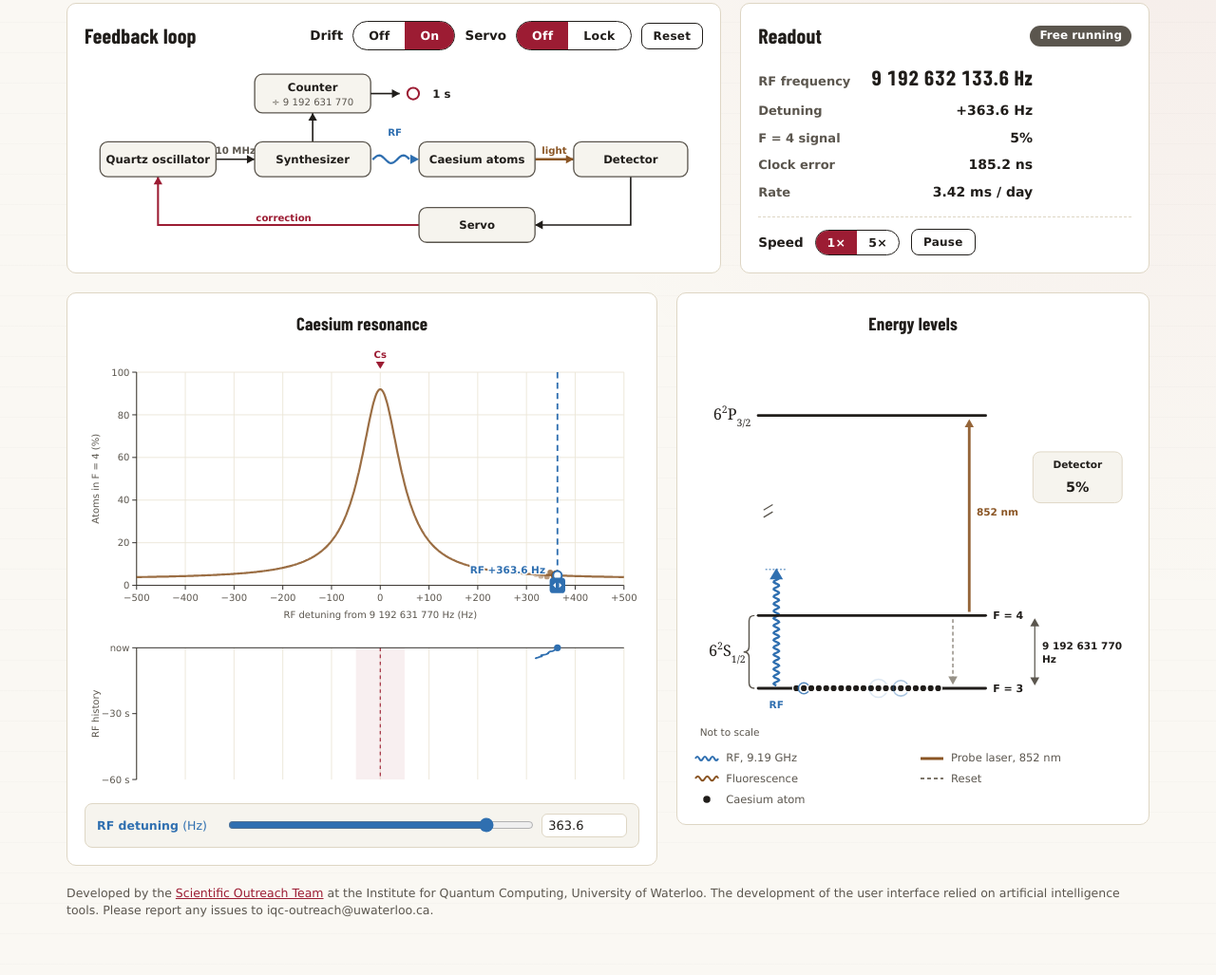
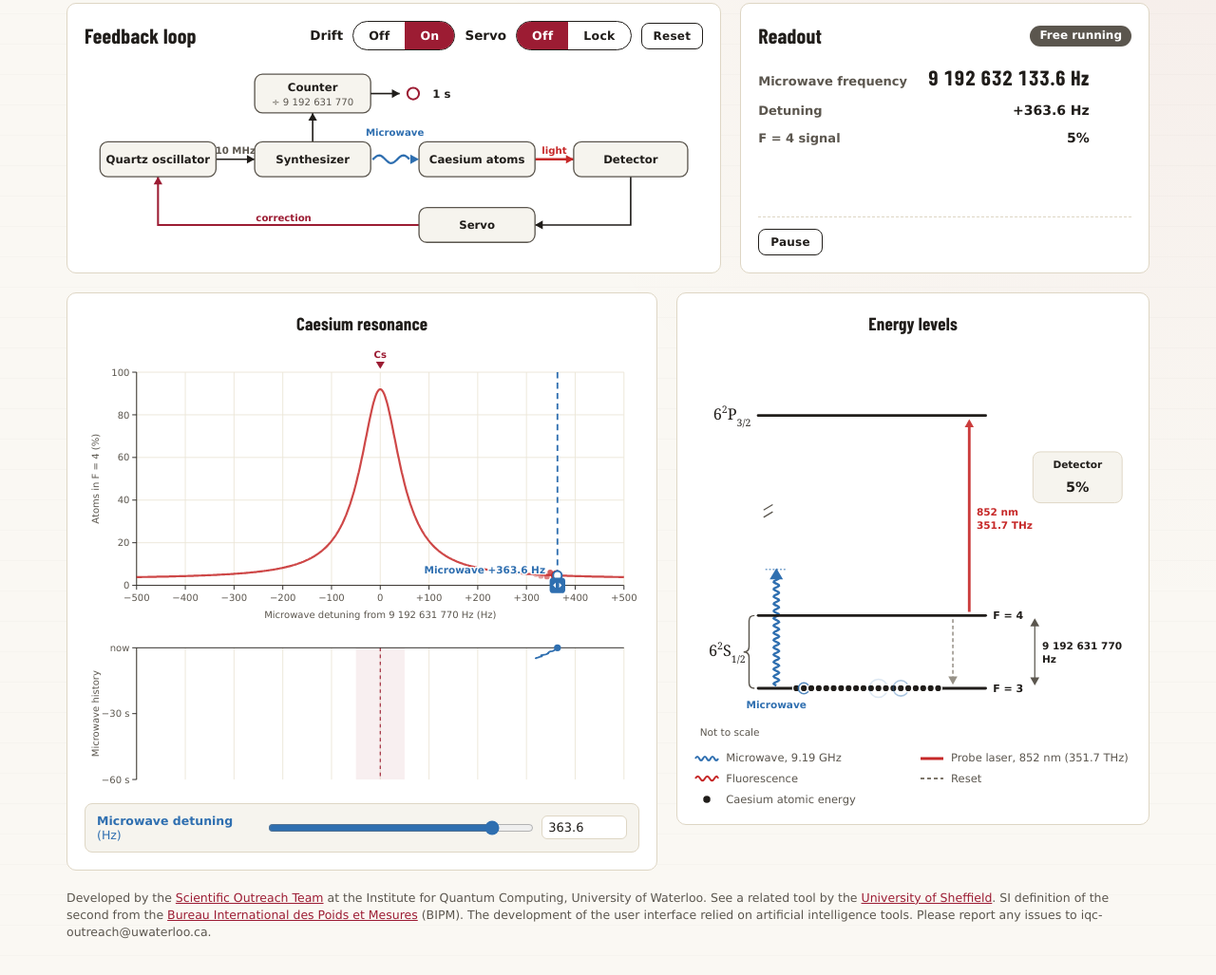
Before and after one commit to IQC-Scientific-Outreach/atomic-clock, a plain HTML site: page index.html in a window 1280 px wide. Shown: the part 131-1158 px from the top of the page at 95% size. Drawn offline with nearby package versions, Linux system fonts and the light colour scheme.

Commit message:
Relabel RF as microwave, simplify readout and controls, add references
- Call the 9.19 GHz drive microwave throughout
- Hide clock error and rate readouts; remove the speed switch (keep Pause)
- Show the 852 nm probe also as 351.7 THz, coloured dim red
- Legend: 'Caesium atomic energy' for the atom markers
- Footer: related University of Sheffield tool and the BIPM SI brochure

Co-Authored-By: Claude Opus 5.5 <noreply@anthropic.com>
Claude-Session: https://claude.ai/code/session_01BToXx8HfyT8nKZezgZBfQf

```diff
--- a/index.html
+++ b/index.html
@@ -18,7 +18,7 @@
     --crimson-tint: #f3e3e6;
     --grid: #ece6d8;
     --field: #f6f4ee;
-    --ir: #8a5524;         /* 852 nm probe light and fluorescence (false colour) */
+    --ir: #c62828;         /* 852 nm probe light and fluorescence: near-IR, seen by eye as dim red */
     --rf: #2f6fb0;         /* microwave drive */
     --rf-tint: #e3edf7;
     --ok: #1f7a3a;         /* locked */
@@ -107,7 +107,7 @@
   #plot{ touch-action: pan-y; cursor: ew-resize; }
   #plot .axis, #loop .axis{ stroke: var(--ink); stroke-width: 1; }
   #plot .gridline{ stroke: var(--grid); stroke-width: 1; }
-  .rf-row{ display:grid; grid-template-columns: 130px minmax(60px,1fr) 90px; gap:8px; align-items:center; margin-top: 10px;
+  .rf-row{ display:grid; grid-template-columns: 172px minmax(60px,1fr) 90px; gap:8px; align-items:center; margin-top: 10px;
     padding: 10px 12px; background: var(--field); border: 1px solid var(--line); border-radius: 8px; }
   .rf-row .plabel{ color: var(--rf); }
   @media (max-width: 560px){ .rf-row{ grid-template-columns: minmax(0,1fr) 90px; } .rf-row .plabel{ grid-column: 1 / -1; } }
@@ -160,19 +160,12 @@
       <div class="panel-head"><h2 class="panel-title">Readout</h2><span class="pill" id="status">Free running</span></div>
       <div class="readout-body">
         <dl class="notable-list">
-          <dt>RF frequency</dt><dd class="big" id="ro-f"></dd>
+          <dt>Microwave frequency</dt><dd class="big" id="ro-f"></dd>
           <dt>Detuning</dt><dd id="ro-d"></dd>
           <dt>F = 4 signal</dt><dd id="ro-s"></dd>
-          <dt>Clock error</dt><dd id="ro-e"></dd>
-          <dt>Rate</dt><dd id="ro-r"></dd>
         </dl>
       </div>
       <div class="sim-row">
-        <span class="label" id="speed-label">Speed</span>
-        <div class="mode-switch small" role="group" aria-labelledby="speed-label">
-          <button id="speed-1" type="button" class="active" aria-pressed="true">1&times;</button>
-          <button id="speed-5" type="button" aria-pressed="false">5&times;</button>
-        </div>
         <button class="btn" id="pause" type="button" aria-pressed="false">Pause</button>
       </div>
     </section>
@@ -182,23 +175,23 @@
     <section class="panel" aria-label="Caesium resonance">
       <h2 class="sr-only">Caesium resonance</h2>
       <p class="plot-title"><b>Caesium resonance</b></p>
-      <div class="svgwrap"><svg id="plot" viewBox="0 0 640 520" role="img" aria-label="Fraction of atoms in F = 4 versus RF detuning, with the RF frequency history below"></svg></div>
+      <div class="svgwrap"><svg id="plot" viewBox="0 0 640 520" role="img" aria-label="Fraction of atoms in F = 4 versus microwave detuning, with the microwave frequency history below"></svg></div>
       <div class="rf-row">
-        <label class="plabel" for="rf-num">RF detuning <span class="unit">(Hz)</span></label>
-        <input type="range" id="rf-range" min="-500" max="500" step="0.1" aria-label="RF detuning">
+        <label class="plabel" for="rf-num">Microwave detuning <span class="unit">(Hz)</span></label>
+        <input type="range" id="rf-range" min="-500" max="500" step="0.1" aria-label="Microwave detuning">
         <input type="number" id="rf-num" min="-500" max="500" step="1">
       </div>
     </section>
     <section class="panel" aria-label="Energy-level diagram">
       <h2 class="sr-only">Energy-level diagram</h2>
       <p class="plot-title"><b>Energy levels</b></p>
-      <div class="svgwrap diag-wrap"><svg id="diagram" viewBox="0 0 480 440" role="img" aria-label="Caesium energy levels: hyperfine ground states F = 3 and F = 4, RF drive and 852 nm probe"></svg><svg id="anim" viewBox="0 0 480 440" aria-hidden="true" focusable="false"></svg></div>
+      <div class="svgwrap diag-wrap"><svg id="diagram" viewBox="0 0 480 440" role="img" aria-label="Caesium energy levels: hyperfine ground states F = 3 and F = 4, microwave drive and 852 nm (351.7 THz) probe"></svg><svg id="anim" viewBox="0 0 480 440" aria-hidden="true" focusable="false"></svg></div>
       <div class="legend" role="group" aria-label="Legend">
-        <span><svg width="26" height="10" aria-hidden="true" focusable="false"><path d="M1 5 q2 -4 4 0 t4 0 t4 0 t4 0 t4 0 t4 0" fill="none" stroke="var(--rf)" stroke-width="2"/></svg>RF, 9.19 GHz</span>
-        <span><svg width="26" height="10" aria-hidden="true" focusable="false"><line x1="1" y1="5" x2="25" y2="5" stroke="var(--ir)" stroke-width="3"/></svg>Probe laser, 852 nm</span>
+        <span><svg width="26" height="10" aria-hidden="true" focusable="false"><path d="M1 5 q2 -4 4 0 t4 0 t4 0 t4 0 t4 0 t4 0" fill="none" stroke="var(--rf)" stroke-width="2"/></svg>Microwave, 9.19 GHz</span>
+        <span><svg width="26" height="10" aria-hidden="true" focusable="false"><line x1="1" y1="5" x2="25" y2="5" stroke="var(--ir)" stroke-width="3"/></svg>Probe laser, 852 nm (351.7 THz)</span>
         <span><svg width="26" height="12" aria-hidden="true" focusable="false"><path d="M1 6 Q3.5 1.5 6 6 T11 6 T16 6 T21 6 T25 6" fill="none" stroke="var(--ir)" stroke-width="2"/></svg>Fluorescence</span>
         <span><svg width="26" height="10" aria-hidden="true" focusable="false"><line x1="1" y1="5" x2="25" y2="5" stroke="var(--dark)" stroke-width="2" stroke-dasharray="4 3"/></svg>Reset</span>
-        <span><svg width="26" height="12" aria-hidden="true" focusable="false"><circle cx="13" cy="6" r="4.5" fill="var(--ink)" stroke="var(--paper)" stroke-width="1.5"/></svg>Caesium atom</span>
+        <span><svg width="26" height="12" aria-hidden="true" focusable="false"><circle cx="13" cy="6" r="4.5" fill="var(--ink)" stroke="var(--paper)" stroke-width="1.5"/></svg>Caesium atomic energy</span>
       </div>
       <p class="sr-only" id="sr-status" role="status" aria-live="polite"></p>
     </section>
@@ -206,7 +199,7 @@
 
   </main>
 
-  <footer class="note-f">Developed by the <a href="https://uwaterloo.ca/institute-for-quantum-computing/outreach" target="_blank" rel="noopener noreferrer">Scientific Outreach Team</a> at the Institute for Quantum Computing, University of Waterloo. The development of the user interface relied on artificial intelligence tools. Please report any issues to iqc-outreach@uwaterloo.ca.</footer>
+  <footer class="note-f">Developed by the <a href="https://uwaterloo.ca/institute-for-quantum-computing/outreach" target="_blank" rel="noopener noreferrer">Scientific Outreach Team</a> at the Institute for Quantum Computing, University of Waterloo. See a related tool by the <a href="https://www.pieter-kok.staff.shef.ac.uk/interactive/fig4-5/fig4-5.html" target="_blank" rel="noopener noreferrer">University of Sheffield</a>. SI definition of the second from the <a href="https://www.bipm.org/en/publications/si-brochure" target="_blank" rel="noopener noreferrer">Bureau International des Poids et Mesures</a> (BIPM). The development of the user interface relied on artificial intelligence tools. Please report any issues to iqc-outreach@uwaterloo.ca.</footer>
 </div>
 
 <script>
@@ -227,7 +220,7 @@ const DITHER = GAMMA / 2;           // servo probes either side of the line, at
 const GAIN = 0.42, NEFF = 300;      // servo gain; atoms per measurement (sets the shot noise)
 const SEARCH_THRESH = 0.2, SEARCH_STEP = 100;
 const FMIN = -500, FMAX = 500, NAT = 20, HIST_S = 60;
-const SHOT_MS = { 1: 1000, 5: 240 };
+const SHOT_S = 1;                   // one measurement cycle, seconds
 const DEF_Q = 320;
 const reduce = !!(window.matchMedia && matchMedia("(prefers-reduced-motion: reduce)").matches);
 const P = d => PMIN + (PMAX - PMIN) / (1 + (2 * d / GAMMA) ** 2);
@@ -235,8 +228,8 @@ function gauss(){ let u = 0; while (!u) u = Math.random(); return Math.sqrt(-2 *
 
 const S = {};
 function resetState(){
-  Object.assign(S, { q: DEF_Q, drift: 7, lock: false, mode: "free", speed: S.speed || 1, paused: S.paused || false,
-    side: 1, pair: {}, shot: null, meas: [], hist: [], errNs: 0, lastP: null, searchDir: -1, dragging: false,
+  Object.assign(S, { q: DEF_Q, drift: 7, lock: false, mode: "free", paused: S.paused || false,
+    side: 1, pair: {}, shot: null, meas: [], hist: [], lastP: null, searchDir: -1, dragging: false,
     now: 0, atoms: [], fx: [], lastHit: -10, lastHist: -1, pulseT: -10, lastCorr: 0, shown: 0 });
 }
 resetState();
@@ -248,7 +241,7 @@ function probe(){
   return S.q + (S.lock && sh ? sh.side * DITHER : 0);
 }
 function newShot(){
-  S.shot = { t0: S.now, dur: SHOT_MS[S.speed] / 1000, side: S.lock ? S.side : 0, f: null, stage: 0, m: 0 };
+  S.shot = { t0: S.now, dur: SHOT_S, side: S.lock ? S.side : 0, f: null, stage: 0, m: 0 };
 }
 function stepShot(){
   const sh = S.shot; if (!sh) return newShot();
@@ -325,7 +318,7 @@ function drawPlotStatic(){
   }
   el("line", { x1: ML, x2: ML, y1: MT, y2: PB, class: "axis" }, g);
   el("line", { x1: ML, x2: PW - MR, y1: PB, y2: PB, class: "axis" }, g);
-  el("text", { x: (ML + PW - MR) / 2, y: PB + 38, "text-anchor": "middle" }, g).textContent = "RF detuning from 9 192 631 770 Hz (Hz)";
+  el("text", { x: (ML + PW - MR) / 2, y: PB + 38, "text-anchor": "middle" }, g).textContent = "Microwave detuning from 9 192 631 770 Hz (Hz)";
   const yl = (MT + PB) / 2;
   el("text", { x: 16, y: yl, "text-anchor": "middle", transform: `rotate(-90 16 ${yl})` }, g).textContent = "Atoms in F = 4 (%)";
   // caesium marker
@@ -344,7 +337,7 @@ function drawPlotStatic(){
     el("text", { x: ML - 8, y: y + 4, "text-anchor": "end" }, g).textContent = lab;
   }
   const ty = (TT + TB) / 2;
-  el("text", { x: 16, y: ty, "text-anchor": "middle", transform: `rotate(-90 16 ${ty})` }, g).textContent = "RF history";
+  el("text", { x: 16, y: ty, "text-anchor": "middle", transform: `rotate(-90 16 ${ty})` }, g).textContent = "Microwave history";
   plotStatic = g;
   plotDyn = el("g", {}, plot);
 }
@@ -373,7 +366,7 @@ function drawPlot(){
   el("circle", { cx: x, cy: yOf(P(S.q)), r: 5, fill: "var(--paper)", stroke: "var(--rf)", "stroke-width": 2.2 }, g);
   const right = x > PW - 150;
   el("text", { x: x + (right ? -14 : 14), y: PB - 14, "text-anchor": right ? "end" : "start", style: "font-weight:700;font-size:11.5px", fill: "var(--rf)",
-    stroke: "var(--paper)", "stroke-width": 3, "paint-order": "stroke" }, g).textContent = "RF " + fmtHz(S.q);
+    stroke: "var(--paper)", "stroke-width": 3, "paint-order": "stroke" }, g).textContent = "Microwave " + fmtHz(S.q);
   el("rect", { x: x - 9, y: PB - 9, width: 18, height: 18, rx: 4, fill: "var(--rf)" }, g);
   el("path", { d: `M${x - 5} ${PB} l3 -3 v6 z M${x + 5} ${PB} l-3 -3 v6 z`, fill: "#fff" }, g);
 }
@@ -426,12 +419,13 @@ function drawDiagram(force){
   // static pathways (faint; the animation layer lights them up)
   arrowXY(back, XLAS, Y4 - 4, XLAS, YE + 4, "var(--ir)", 3, { opacity: 0.9 });
   el("text", { x: XLAS + 8, y: (YE + Y4) / 2, fill: "var(--ir)", style: "font-size:11px;font-weight:700" }, front).textContent = "852 nm";
+  el("text", { x: XLAS + 8, y: (YE + Y4) / 2 + 15, fill: "var(--ir)", style: "font-size:11px;font-weight:700" }, front).textContent = "351.7 THz";
   arrowXY(back, XRESET, Y4 + 4, XRESET, Y3 - 4, "var(--dark)", 1.6, { dash: "4 3", opacity: 0.8 });
   // RF arrow: its length is the RF frequency, drawn against the F = 3 to F = 4 gap
   el("path", { d: wiggle(XRF, Y3 - 3, tip.y + 8), stroke: "var(--rf)", "stroke-width": 2.4, fill: "none" }, back);
   el("path", { d: `M${XRF} ${tip.y} L${XRF - 6} ${tip.y + 10} L${XRF + 6} ${tip.y + 10} Z`, fill: tip.out ? "var(--paper)" : "var(--rf)", stroke: "var(--rf)", "stroke-width": 1.5 }, front);
   el("line", { x1: XRF - 12, x2: XRF + 12, y1: tip.y, y2: tip.y, stroke: "var(--rf)", "stroke-width": 1, "stroke-dasharray": "2 2" }, back);
-  el("text", { x: XRF, y: Y3 + 22, "text-anchor": "middle", fill: "var(--rf)", style: "font-size:11px;font-weight:700" }, front).textContent = "RF";
+  el("text", { x: XRF, y: Y3 + 22, "text-anchor": "middle", fill: "var(--rf)", style: "font-size:11px;font-weight:700" }, front).textContent = "Microwave";
   // hyperfine gap marker
   arrowXY(front, XGAP, Y4 + 3, XGAP, Y3 - 3, "var(--ink-soft)", 1.3, { both: true });
   el("text", { x: XGAP + 8, y: (Y4 + Y3) / 2 - 3, style: "font-size:11px;font-weight:700", fill: "var(--ink)" }, front).textContent = "9 192 631 770";
@@ -473,7 +467,7 @@ function photon(x0, y0, x1, y1, u, lam = 8){
 // Each atom runs on its own clock: it meets the RF at random (exponential) times, and on each
 // interaction ends up in F = 4 with probability P(detuning). Atoms in F = 4 scatter 852 nm photons
 // at random times until they are reset to F = 3. Nothing is synchronised between atoms.
-const T = () => SHOT_MS[S.speed] / 1000;      // time unit; follows the speed setting
+const T = () => SHOT_S;      // animation time unit
 const expo = m => -m * Math.log(1 - Math.random());
 function initAtoms(){ S.atoms = Array.from({ length: NAT }, (_, i) => ({ i, st: "g", y: Y3, until: S.now + expo(1.2 * T()), t0: 0, rf: -10 })); S.fx = []; }
 function stepAtoms(){
@@ -567,7 +561,7 @@ function drawLoop(){
   line(PATH_VQ, "var(--crimson)", 2);
   line([[236, 82], [236, 52]]);
   el("text", { x: 486, y: 94, "text-anchor": "middle", fill: "var(--ir)", style: "font-size:10px;font-weight:700" }, g).textContent = "light";
-  el("text", { x: 321, y: 76, "text-anchor": "middle", fill: "var(--rf)", style: "font-size:10px;font-weight:700" }, g).textContent = "RF";
+  el("text", { x: 321, y: 76, "text-anchor": "middle", fill: "var(--rf)", style: "font-size:10px;font-weight:700" }, g).textContent = "Microwave";
   el("text", { x: 156, y: 94, "text-anchor": "middle", style: "font-size:10px;font-weight:700" }, g).textContent = "10 MHz";
   el("text", { x: 206, y: 164, "text-anchor": "middle", fill: "var(--crimson)", style: "font-size:10px;font-weight:700" }, g).textContent = "correction";
   for (const k in B){
@@ -617,19 +611,11 @@ function fmtFreq(off){
   const v = F0 + off, i = Math.floor(v), frac = (v - i).toFixed(1).slice(1);
   return String(i).replace(/\B(?=(\d{3})+(?!\d))/g, thin) + frac + " Hz";
 }
-function fmtTime(s){
-  const a = Math.abs(s), sign = s < 0 ? "−" : "";
-  if (a < 1e-6) return sign + (a * 1e9).toFixed(1) + " ns";
-  if (a < 1e-3) return sign + (a * 1e6).toFixed(2) + " µs";
-  return sign + (a * 1e3).toFixed(2) + " ms";
-}
 let lastStatus = "";
 function readout(){
   $("ro-f").textContent = fmtFreq(S.q);
   $("ro-d").textContent = fmtHz(S.q);
   $("ro-s").textContent = S.lastP == null ? "—" : Math.round(S.lastP * 100) + "%";
-  $("ro-e").textContent = fmtTime(S.errNs * 1e-9);
-  $("ro-r").textContent = fmtTime(S.q / F0 * 86400) + " / day";
   const st = !S.lock ? ["Free running", ""] : S.mode === "search" ? ["Searching", "search"] : S.mode === "lock" ? ["Locked", "lock"] : ["Acquiring", "search"];
   const pill = $("status");
   pill.textContent = st[0]; pill.className = "pill " + st[1];
@@ -646,10 +632,6 @@ function setLock(on){
   for (const [id, v] of [["lock-off", false], ["lock-on", true]]){ const b = $(id); b.classList.toggle("active", on === v); b.setAttribute("aria-pressed", on === v); }
   render(true);
 }
-function setSpeed(n){
-  S.speed = n;
-  for (const [id, v] of [["speed-1", 1], ["speed-5", 5]]){ const b = $(id); b.classList.toggle("active", n === v); b.setAttribute("aria-pressed", n === v); }
-}
 let driftOn = true;
 function setDrift(on){
   driftOn = on;
@@ -662,8 +644,6 @@ $("drift-off").addEventListener("click", () => setDrift(false));
 $("drift-on").addEventListener("click", () => setDrift(true));
 $("lock-off").addEventListener("click", () => setLock(false));
 $("lock-on").addEventListener("click", () => setLock(true));
-$("speed-1").addEventListener("click", () => setSpeed(1));
-$("speed-5").addEventListener("click", () => setSpeed(5));
 $("pause").addEventListener("click", () => {
   S.paused = !S.paused;
   $("pause").textContent = S.paused ? "Run" : "Pause";
@@ -686,7 +666,6 @@ function frame(ts){
     drift(dt);
     stepShot();
     stepAtoms();
-    S.errNs += S.q / F0 * dt * 1e9;
     if (S.now - S.lastHist >= 0.1){ S.hist.push({ t: S.now, q: S.q }); S.lastHist = S.now; while (S.hist.length && S.now - S.hist[0].t > HIST_S + 1) S.hist.shift(); }
   }
   drawLoopDyn(); renderAnim(); drawDiagram();
```
